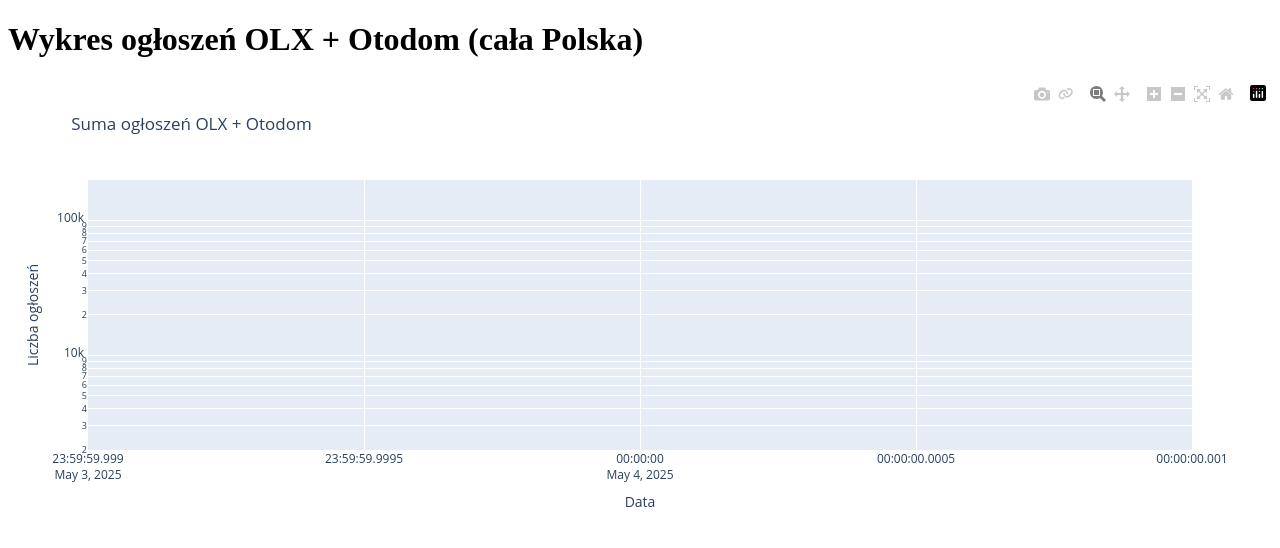
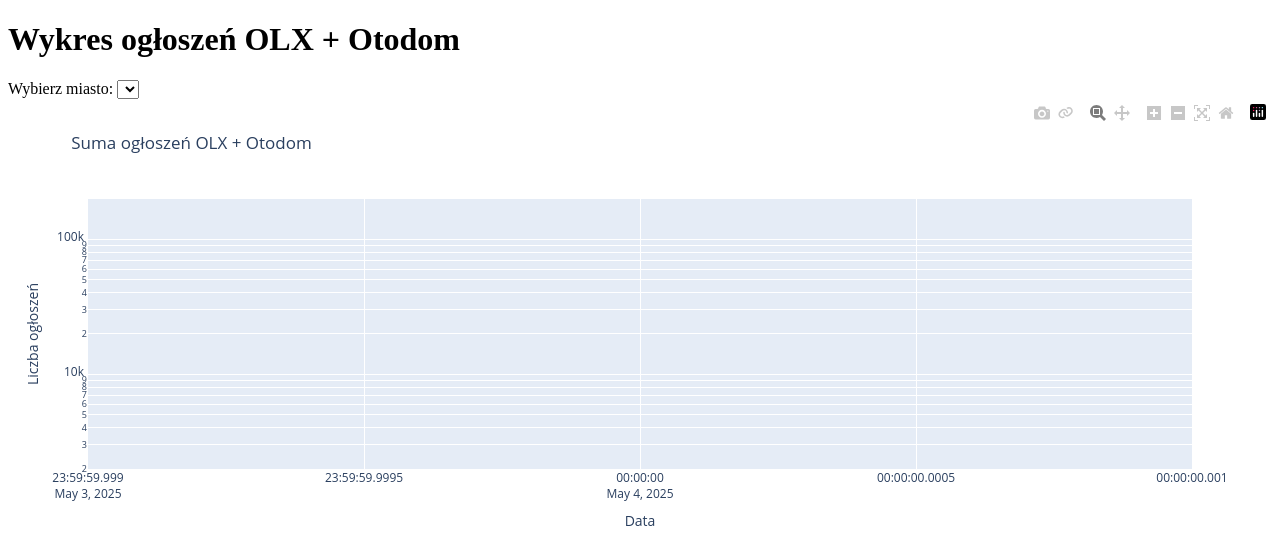
Before and after one commit to adammarian2/ogloszenia, a Flask app: page / in a window 1280 px wide. Shown: the top 548 px of the page. Run offline with Flask 3, Linux system fonts and the light colour scheme; data comes from the database, SQL or seed files in the repository; lists and menus that the app fills with data are empty.

Commit message:
Add files via upload

```diff
--- a/templates/index.html
+++ b/templates/index.html
@@ -1,10 +1,19 @@
+
 <!DOCTYPE html>
 <html>
 <head>
     <title>Wykres ogłoszeń</title>
 </head>
 <body>
-    <h1>Wykres ogłoszeń OLX + Otodom (cała Polska)</h1>
+    <h1>Wykres ogłoszeń OLX + Otodom</h1>
+    <form method="get">
+        <label for="city">Wybierz miasto:</label>
+        <select name="city" id="city" onchange="this.form.submit()">
+            {% for city in cities %}
+                <option value="{{ city }}" {% if city == selected_city %}selected{% endif %}>{{ city }}</option>
+            {% endfor %}
+        </select>
+    </form>
     {{ plot_div | safe }}
 </body>
 </html>
```
